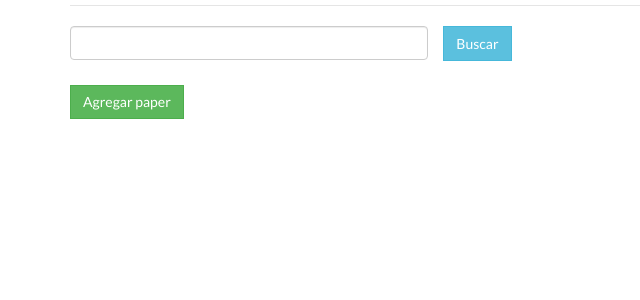
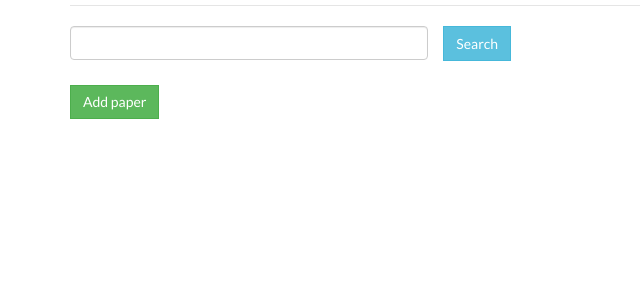
Before and after one commit to tami-di/systematic-review-tool, a Flask app: page / in a window 1280 px wide. Shown: the part 50-350 px from the top of the page, without its empty margins (0-640 px from the left). Run offline with Flask 2, Linux system fonts and the light colour scheme; some libraries are stand-ins or nearby versions.

```diff
--- a/app/static/js/paper.js
+++ b/app/static/js/paper.js
@@ -16,7 +16,7 @@ d3.selectAll(".btn-success").on("click", function(){
             .attr("method","post")
             .append("fieldset")
             // set form legend
-            fieldset.append("legend").text("Modificar datos de "+paper_title)
+            fieldset.append("legend").text("Add paper to database")
             // set form body
             for(i = 0; i < paper_properties_length; i++){
                 form_group = fieldset.append("div").attr("class","form-group")
@@ -25,7 +25,7 @@ d3.selectAll(".btn-success").on("click", function(){
                 element_id = "paper-"+paper_id+"-"+(paper_properties[i].name).replace(" ","-")
                 value = ""
                 text_label = paper_properties[i].name
-                placeholder = "Insterte "+text_label
+                placeholder = "Instert "+text_label
                 if(type == 'varchar'){
                     set_varchar_input (form_group,element_id,text_label,value,placeholder)
                 }
@@ -52,7 +52,7 @@ d3.selectAll(".btn-success").on("click", function(){
             put_dismiss_button(div_for_buttons)
         })
 
-    })
+})
 
 // what to do if the search-paper button is pressed (any search really)
 var set_form_with_paper = function(paper_id){
--- a/app/templates/base.html
+++ b/app/templates/base.html
@@ -31,7 +31,7 @@
             <ul class="nav navbar-nav navbar-left">
                 <li><a href="/categorias">Categorías</a></li>
                 <li><a href="/data" class="active">Datos</a></li>
-                <li><a href="/gatitos">Buscar</a></li>
+                <li><a href="/search">Buscar</a></li>
                 <li>&nbsp;</li>
             </ul>
             <ul class="nav navbar-nav navbar-right">
--- a/app/templates/index.html
+++ b/app/templates/index.html
@@ -12,7 +12,7 @@
 
                 <!-- Search input-->
                 <div class="form-group">
-                  <button class="col-md-0 control-label btn btn-info" for="searchinput">Buscar</button>
+                  <button class="col-md-0 control-label btn btn-info" for="searchinput">Search</button>
                   <div class="col-md-4">
                     <input id="searchinput" name="searchinput" type="search" placeholder="" class="form-control">
                     <p class="help-block"></p>
@@ -21,7 +21,7 @@
 
                 </fieldset>
                 </form>
-                <button class="btn btn-success">Agregar paper</button>
+                <button class="btn btn-success">Add paper</button>
             </div>
         </div>
         <div class="row content-container">
--- a/app/views.py
+++ b/app/views.py
@@ -29,3 +29,7 @@ def categorias():
 def data():
     cats = [{'name': 'categoria 1', 'id':1},{'name': 'categoria 2', 'id':2},{'name': 'categoria 3', 'id':3}]
     return render_template('data.html', categorias=cats)
+
+@app.route('/search')
+def search():
+    return render_template('search.html')
```
Also changed, not shown: app/api/views.py (+13 -3 lines).
